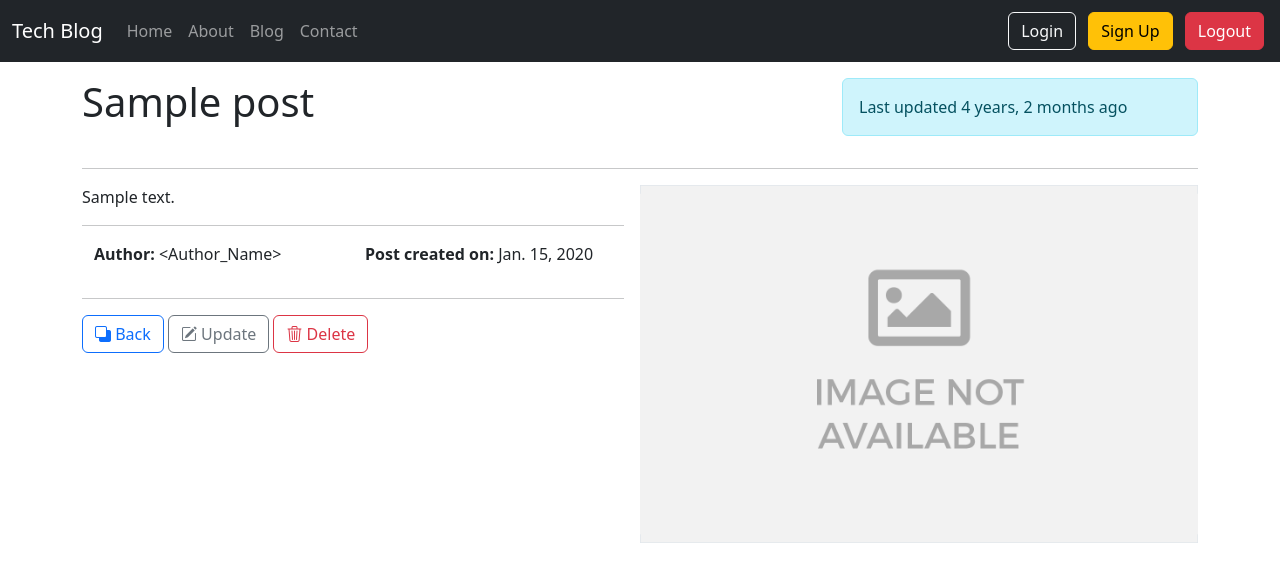
After one commit to shivatejaburle/blog-102, a Django app: page /blog/detail/1 in a window 1280 px wide. The commit adds this page. Shown: the top 582 px of the page. Run offline with Django 5.2, Linux system fonts and the light colour scheme; tables that the repository leaves empty hold one stand-in row (values such as "Sample post"); some libraries are stand-ins or nearby versions.

Commit message:
Blog App
Add Post Detail

```diff
--- /dev/null
+++ b/blog/templates/blog/post_detail.html
@@ -0,0 +1,40 @@
+{% extends 'base_master.html' %}
+{% load humanize %}
+{% load static %}
+
+{% block title %}
+    {{post.title}}
+{% endblock title %}
+
+{% block content %}
+    <div class="container mt-3 mb-3">
+        <div class="row justify-content-between">
+            <div class="col-sm-12 col-md-8">
+              <h1>{{post.title}}</h1>
+            </div>
+            <div class="col-sm-12 col-md-4">
+                <div class="alert alert-info" role="alert">
+                    Last updated {{post.updated_at|naturaltime}}
+                </div>
+            </div>
+        </div>
+        <hr>
+        <div class="clearfix">
+            <img src="{% static 'blog/img/no-image.png' %}" class="img-fluid col-md-6 float-md-end mb-3 ms-md-3" alt="post-image">
+            <p>{{post.content}}</p>
+            <hr>
+            <div class="row justify-content-between">
+                <div class="col-sm-12 col-md-6">
+                    <p><span class="fw-bold">Author:</span> &lt;Author_Name&gt;</p>
+                </div>
+                <div class="col-sm-12 col-md-6">
+                    <p><span class="fw-bold">Post created on:</span> {{post.created_at|date}}</p>
+                </div>
+            </div>
+            <hr>
+            <a href="{% url 'blog:post_list' %}" class="btn btn-outline-primary"><i class="bi bi-back"></i> Back</a>
+            <a href="#" class="btn btn-outline-secondary"><i class="bi bi-pencil-square"></i> Update</a>
+            <a href="#" class="btn btn-outline-danger"><i class="bi bi-trash3"></i> Delete</a>
+        </div>
+    </div>
+{% endblock content %}
--- a/blog/templates/blog/post_list.html
+++ b/blog/templates/blog/post_list.html
@@ -31,7 +31,7 @@
                 </div>
                 <ul class="list-group list-group-flush">
                     <li class="list-group-item">
-                        <a href="#" class="btn btn-outline-primary btn-sm"><i class="bi bi-view-list"></i> View Post</a>
+                        <a href="{% url 'blog:post_detail' post.id %}" class="btn btn-outline-primary btn-sm"><i class="bi bi-view-list"></i> View Post</a>
                         <a href="#" class="btn btn-outline-secondary btn-sm"><i class="bi bi-pencil-square"></i> Edit Post</a>
                         <a href="#" class="btn btn-outline-danger btn-sm"><i class="bi bi-trash3"></i> Delete Post</a>
                     </li>
--- a/blog/urls.py
+++ b/blog/urls.py
@@ -5,4 +5,5 @@ app_name = 'blog'
 
 urlpatterns = [
     path('', views.PostList.as_view(), name = 'post_list'),
+    path('detail/<int:pk>', views.PostDetail.as_view(), name = "post_detail")
 ]
--- a/blog/views.py
+++ b/blog/views.py
@@ -1,11 +1,23 @@
-from django.shortcuts import render
-from django.views.generic import ListView
+from django.shortcuts import get_object_or_404, render
+from django.views.generic import ListView, DetailView
 from blog.models import Post
 
 # Show all the list of Posts
 class PostList(ListView):
+    model = Post
     http_method_names = ['get']
-    model = Post
     queryset = Post.objects.all()
     context_object_name = 'post_list'
     template_name = 'blog/post_list.html'
+
+# Show Post Details
+class PostDetail(DetailView):
+    model = Post
+    http_method_names = ['get']
+    context_object_name = 'post'
+    template_name = 'blog/post_detail.html'
+    pk_url_kwarg = 'pk'
+
+    def get_object(self):
+        queryset = get_object_or_404(self.model, id=self.kwargs['pk'])
+        return queryset
--- a/home/templates/home/index.html
+++ b/home/templates/home/index.html
@@ -12,7 +12,10 @@
             <div class="col-lg-6 mx-auto">
                 <p class="lead mb-4">Tech Blog focuses on topics related to technology.</p>
                 <div class="d-grid gap-2 d-sm-flex justify-content-sm-center">
-                <button type="button" class="btn btn-primary btn-lg px-4 gap-3">Read more...</button>
+                <button type="button" class="btn btn-primary btn-lg px-4 gap-3"
+                    onclick="window.location='{% url 'blog:post_list' %}'">
+                    Read more...
+                </button>
                 <!-- <button type="button" class="btn btn-outline-secondary btn-lg px-4">Secondary</button> -->
                 </div>
             </div>
```
